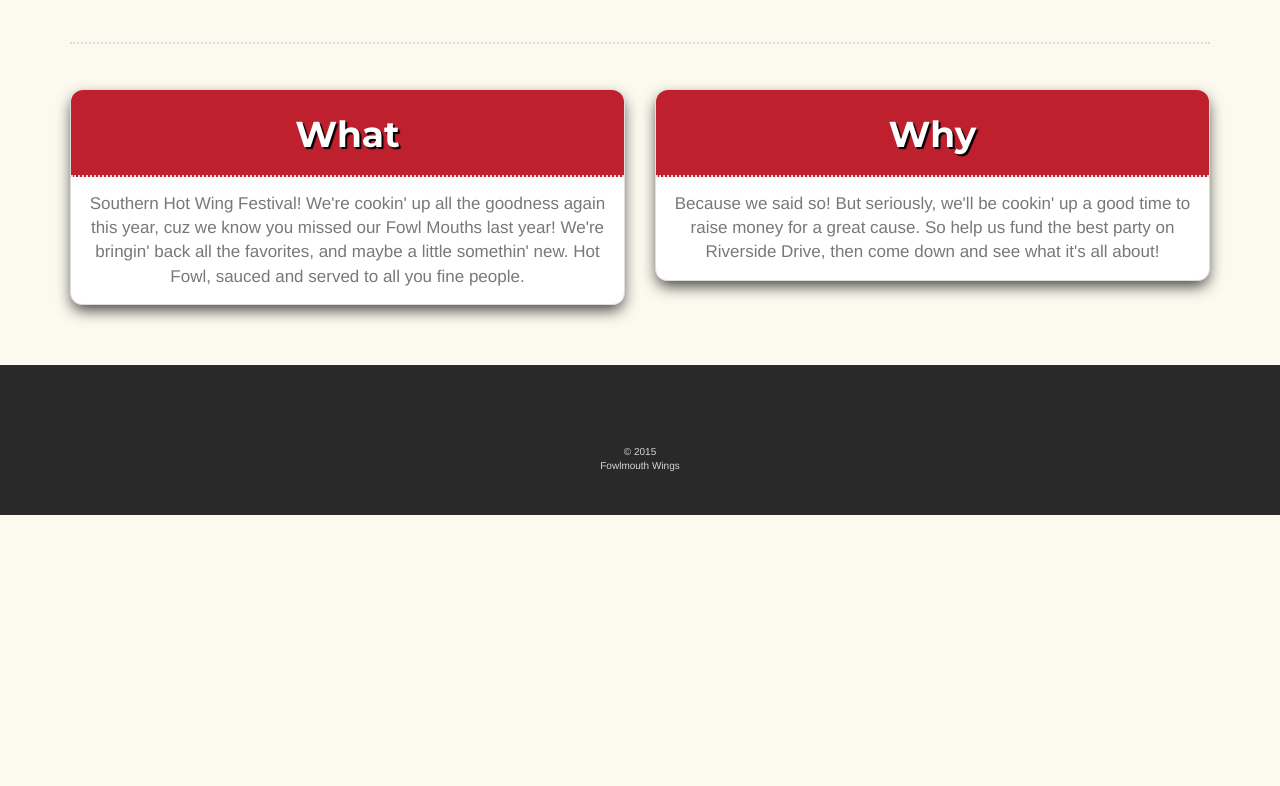
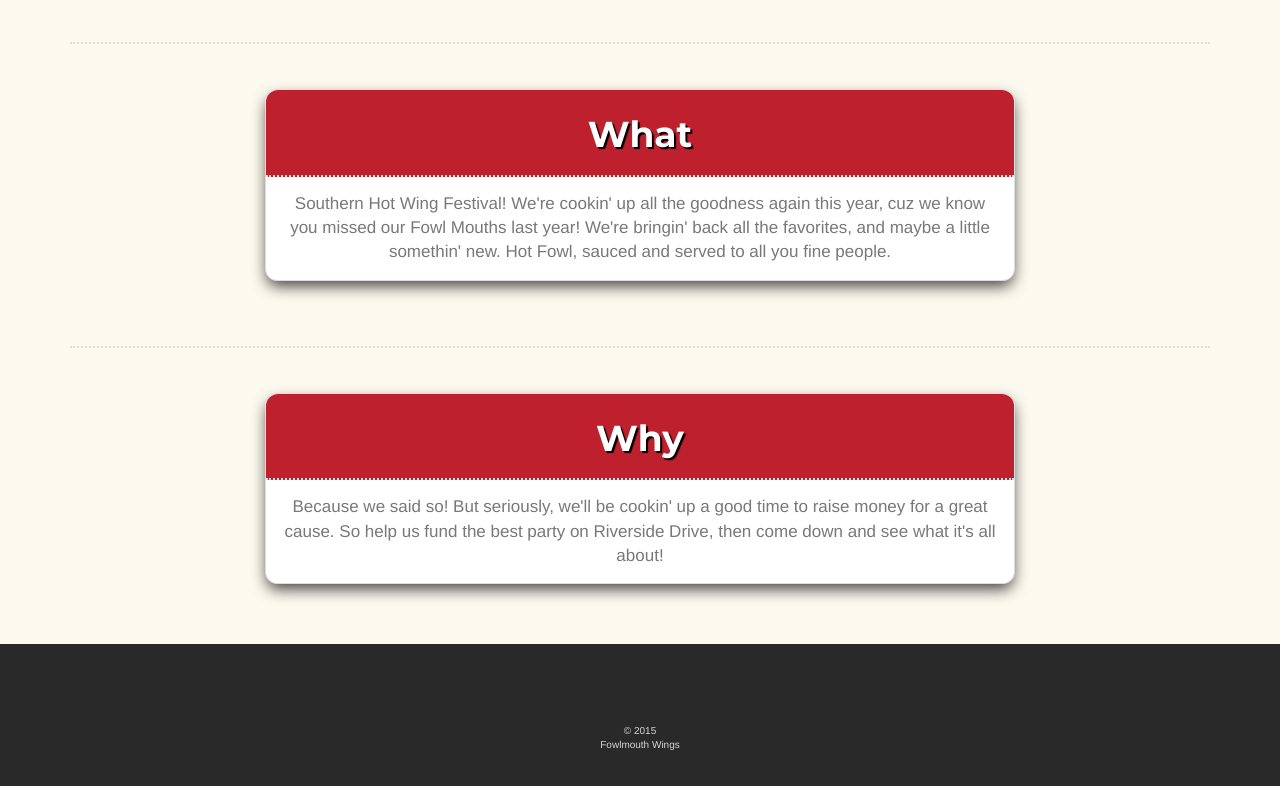
Before and after one commit to dan9186/fowlmouthwings.com, a plain HTML site: page index.html in a window 1280 px wide. Shown: the part 1200-1986 px from the top of the page. Before the commit the page ends 1715 px from the top, so only its background shows below. Drawn offline with nearby package versions, Linux system fonts and the light colour scheme.

Commit message:
clearing out junk and making each item a new line

```diff
--- a/index.html
+++ b/index.html
@@ -48,7 +48,7 @@
 	</div>
 	<hr>
 	<div class="row">
-		<div class="col-md-6">
+		<div class="col-md-8 col-md-offset-2">
 			<div class="panel panel-default">
 				<div class="panel-heading center"><h3>What</h3></div>
 				<div class="panel-body">
@@ -56,7 +56,10 @@
 				</div>
 			</div>
 		</div>
-		<div class="col-md-6">
+	</div>
+	<hr>
+	<div class="row">
+		<div class="col-md-8 col-md-offset-2">
 			<div class="panel panel-default">
 				<div class="panel-heading center"><h3>Why</h3></div>
 				<div class="panel-body">
@@ -65,24 +68,6 @@
 			</div>
 		</div>
 	</div>
-	<!--<hr>
-	<div class="row">
-		<div class="col-md-6">
-			<div class="panel panel-default">
-				<div class="panel-heading center"><h3>When</h3></div>
-				<div class="panel-body"><strong>April 25th from 11AM to 7PM</strong>... or until they make us leave!
-				</div>
-			</div>
-		</div>
-		<div class="col-md-6">
-			<div class="panel panel-default">
-				<div class="panel-heading center"><h3>Where</h3></div>
-				<div class="panel-body">
-					<iframe width="100%" height="350" frameborder="0" scrolling="no" marginheight="0" marginwidth="0" src="https://www.google.com/maps/embed?pb=!1m18!1m12!1m3!1d3262.4904788758317!2d-90.05603930000004!3d35.144386600000004!2m3!1f0!2f0!3f0!3m2!1i1024!2i768!4f13.1!3m3!1m2!1s0x87d57e95f56e713d%3A0xdf06f94af8f72a97!2s57+Riverside+Dr%2C+Memphis%2C+TN+38103!5e0!3m2!1sen!2sus!4v1425456613454"></iframe>
-				</div>
-			</div>
-		</div>
-	</div>-->
 </div>
 	<footer>
 		<div class="container">
```
